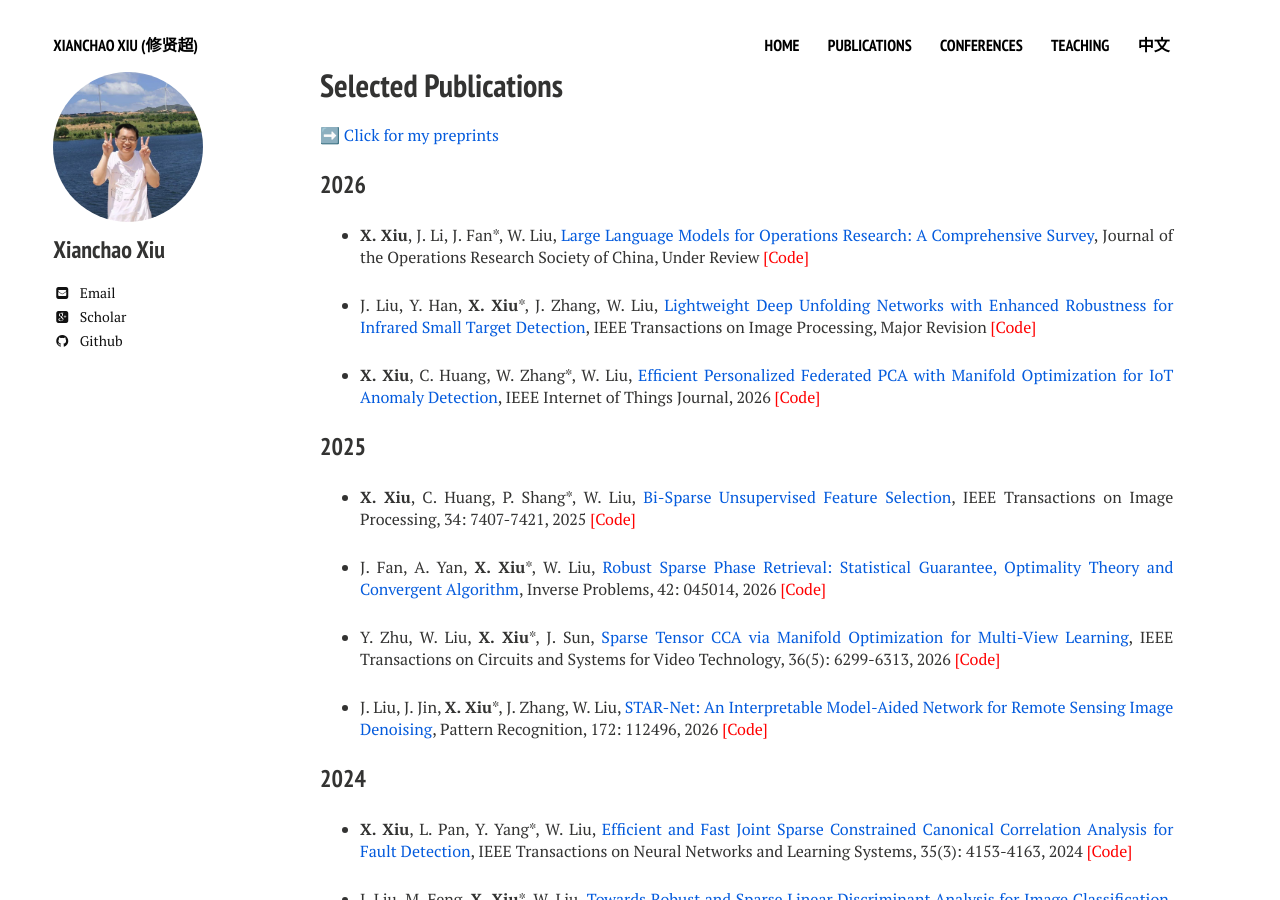
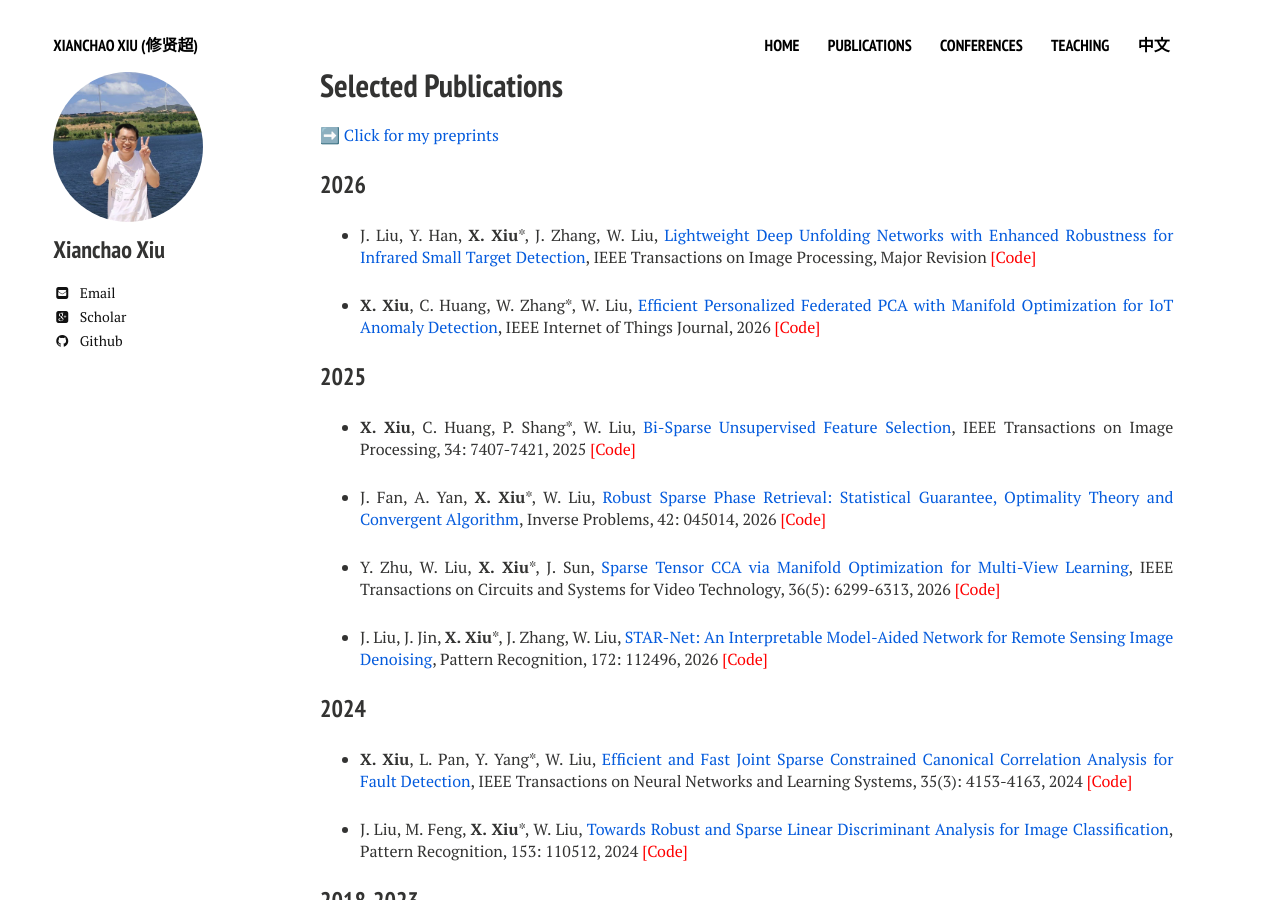
Before and after one commit to xianchaoxiu/xianchaoxiu.github.io, a Jekyll site: the page built from publications/index.md, in a window 1280 px wide and 900 px high. Built offline with Jekyll 4.4.1, drawn with Linux system fonts in a browser that asks for light colours; nearby versions of some CDN libraries.

Commit message:
Update index.md

```diff
--- a/publications/index.md
+++ b/publications/index.md
@@ -11,8 +11,6 @@ share: false
 
 
 ### 2026
-
-* <b>X. Xiu</b>, J. Li, J. Fan*, W. Liu, <a href="https://arxiv.org/abs/2605.20849" class="textlink" target="_blank">Large Language Models for Operations Research: A Comprehensive Survey</a>, Journal of the Operations Research Society of China, Under Review <a href="https://github.com/xianchaoxiu/LLM4OR" class="textlink" target="_blank" style="color: red;">[Code]</a>
 
 * J. Liu, Y. Han, <b>X. Xiu</b>*, J. Zhang, W. Liu, <a href="https://arxiv.org/abs/2509.08205" class="textlink" target="_blank">Lightweight Deep Unfolding Networks with Enhanced Robustness for Infrared Small Target Detection</a>, IEEE Transactions on Image Processing, Major Revision <a href="https://github.com/xianchaoxiu/L-RPCANet" class="textlink" target="_blank" style="color: red;">[Code]</a>
 
```
